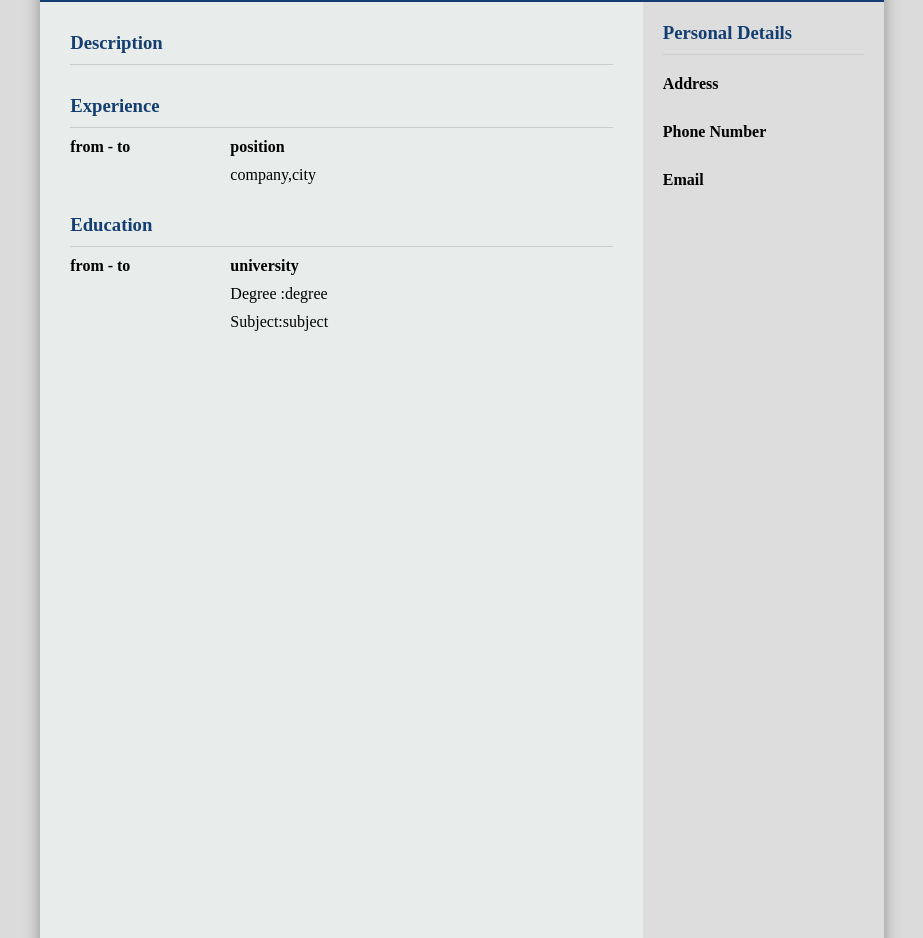
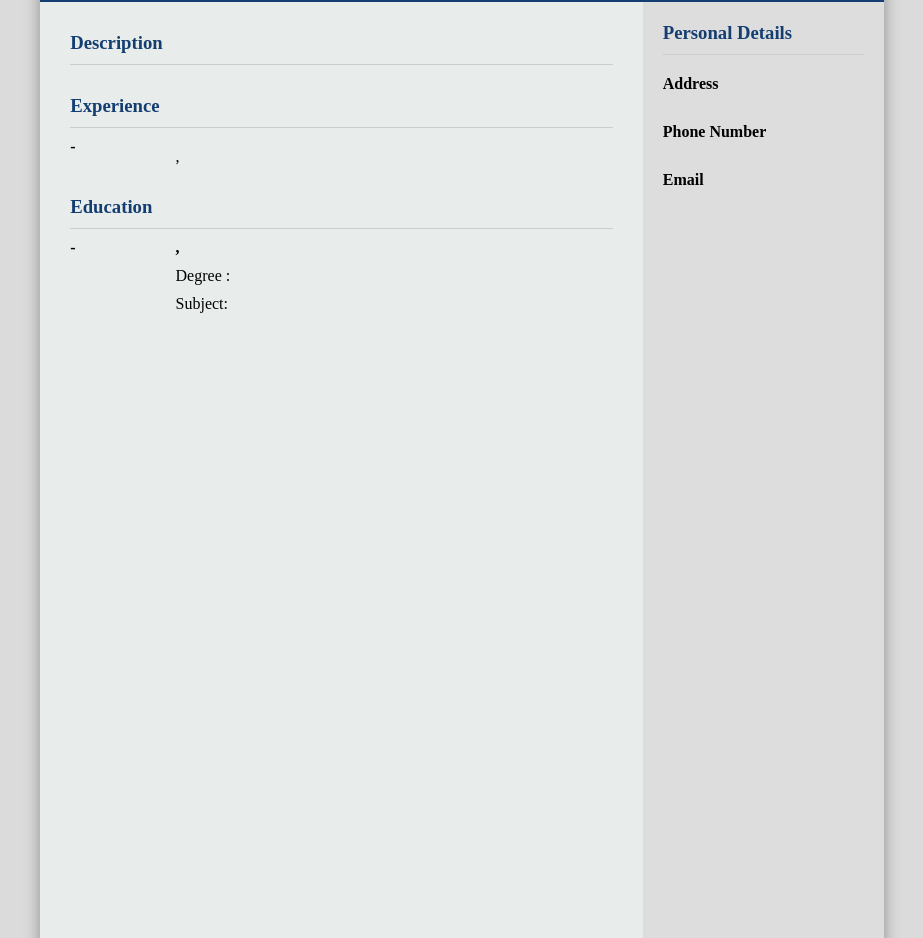
Before and after one commit to Akashzxr/cv-application, a React (Create React App) app: page / in a window 1280 px wide. Shown: the part 1704-2642 px from the top of the page, without its empty margins (178-1101 px from the left). Built offline with nearby package versions, Linux system fonts and the light colour scheme.

Commit message:
displaying all the items in preview completed

```diff
--- a/src/App.js
+++ b/src/App.js
@@ -16,6 +16,17 @@ class App extends Component{
       phonenumber:"",
       email:"",
       description:"",
+      position:"",
+      company:"",
+      city:"",
+      Efrom:"",
+      Eto:"",
+      university:"",
+      ucity:"",
+      subject:"",
+      degree:"",
+      ufrom:"",
+      uto:"",
     }
   }
 
@@ -24,13 +35,16 @@ class App extends Component{
   }
 
   render(){
-    const {fname,lname,title,address,phonenumber,email,description}=this.state;
+    const {fname,lname,title,address,phonenumber,email,description,
+      position,company,city,Efrom,Eto,
+      university,ucity,subject,degree,ufrom,uto}=this.state;
     return(
       <div className="app">
          <Header/>
-         {address}
          <Form newinfo={this.handlecallback}/>
-         <Preview fname={fname} lname={lname} title={title} address={address} phonenumber={phonenumber} email={email} description={description} />
+         <Preview fname={fname} lname={lname} title={title} address={address} phonenumber={phonenumber} email={email} description={description}
+         position={position} company={company} city={city} Efrom={Efrom} Eto={Eto}
+         university={university} ucity={ucity} subject={subject} degree={degree} ufrom={ufrom} uto={uto}  />
       </div>
 
     );
--- a/src/components/form/education.js
+++ b/src/components/form/education.js
@@ -1,17 +1,28 @@
 import React, { Component } from "react";
 class Education extends Component{
 
+constructor(props){
+    super(props);
+    this.onTrigger=this.onTrigger.bind(this);
+}
+
+onTrigger(e) {
+
+    const value = e.target.value;
+    const name = e.target.name;
+    this.props.parentCallback(value,name);
+}
     render(){
         return(
        <div>
         <h3>Education</h3>
         <div className="inputs">
-          <input className="input" type={"text"} placeholder="University Name"/>
-          <input className="input" type={"text"} placeholder="City"/>
-          <input className="input" type={"text"} placeholder="Degree"/>
-          <input className="input" type={"text"} placeholder="Subject"/>
-          <input className="input" type={"text"} placeholder="From"/>
-          <input className="input" type={"text"} placeholder="To"/>
+          <input name="university" onChange={this.onTrigger} className="input" type={"text"} placeholder="University Name"/>
+          <input name="ucity" onChange={this.onTrigger} className="input" type={"text"} placeholder="City"/>
+          <input name="degree" onChange={this.onTrigger} className="input" type={"text"} placeholder="Degree"/>
+          <input name="subject" onChange={this.onTrigger} className="input" type={"text"} placeholder="Subject"/>
+          <input name="ufrom" onChange={this.onTrigger} className="input" type={"text"} placeholder="From"/>
+          <input name="uto" onChange={this.onTrigger} className="input" type={"text"} placeholder="To"/>
           <button>Delete</button>
           <button>Add</button>
           </div>
--- a/src/components/form/experience.js
+++ b/src/components/form/experience.js
@@ -1,16 +1,28 @@
 import React, { Component } from "react";
 class Experience extends Component{
+
+    constructor(props){
+        super(props);
+        this.onTrigger=this.onTrigger.bind(this);
+    }
+
+    onTrigger(e) {
+
+        const value = e.target.value;
+        const name = e.target.name;
+        this.props.parentCallback(value,name);
+    }
 
     render(){
         return(
        <div>
         <h3>Experience</h3>
         <div className="inputs">
-          <input className="input" type={"text"} placeholder="Position"/>
-          <input className="input" type={"text"} placeholder="Company"/>
-          <input className="input" type={"text"} placeholder="City"/>
-          <input className="input" type={"text"} placeholder="From"/>
-          <input className="input" type={"text"} placeholder="To"/>
+          <input name="position" onChange={this.onTrigger} className="input" type={"text"} placeholder="Position"/>
+          <input name="company" onChange={this.onTrigger} className="input" type={"text"} placeholder="Company"/>
+          <input name="city" onChange={this.onTrigger} className="input" type={"text"} placeholder="City"/>
+          <input name="Efrom" onChange={this.onTrigger} className="input" type={"text"} placeholder="From"/>
+          <input name="Eto" onChange={this.onTrigger} className="input" type={"text"} placeholder="To"/>
           <button>Delete</button>
           <button>Add</button>
           </div>
--- a/src/components/form/form.js
+++ b/src/components/form/form.js
@@ -17,21 +17,16 @@ constructor(props){
 
 
 getinfo=(childData,name)=>{
-    //this.setState({name: childData});
     this.props.newinfo(childData,name);
  }
 
 
     render(){
-        //
-        const {name} = this.state;
-        //
         return(
         <div className="form">
          <Information parentCallback = {this.getinfo}/>
-         {name}
-         <Experience/>
-         <Education/>
+         <Experience parentCallback = {this.getinfo}/>
+         <Education parentCallback = {this.getinfo}/>
         </div>
         );
     }
--- a/src/components/form/information.js
+++ b/src/components/form/information.js
@@ -22,7 +22,6 @@ class Information extends Component{
 
         const value = e.target.value;
         const name = e.target.name;
-        //this.setState({[name]:value})
         this.props.parentCallback(value,name);
     }
 
--- a/src/components/preview/contents.js
+++ b/src/components/preview/contents.js
@@ -3,7 +3,7 @@ import React, { Component } from "react";
 class Contents extends Component{
 
        render(){
-        const {description}=this.props;
+        const {description,position,company,city,Efrom,Eto, university,ucity,subject,degree,ufrom,uto}=this.props;
         return(
          <div className="contents">
 
@@ -15,10 +15,10 @@ class Contents extends Component{
            <div className="preview-contents">
               <h3 className="cstyle">Experience</h3>
               <div className="main-details">
-                <h4>from - to</h4>
+                <h4>{Efrom} - {Eto}</h4>
                 <div className="content-details">
-                    <h4>position</h4>
-                    <div>company,city</div>
+                    <h4>{position}</h4>
+                    <div>{company},{city}</div>
                 </div>
               </div>
            </div>
@@ -26,11 +26,11 @@ class Contents extends Component{
            <div className="preview-contents">
               <h3 className="cstyle">Education</h3>
               <div className="main-details">
-                <h4>from - to</h4>
+                <h4>{ufrom} - {uto}</h4>
                 <div className="content-details">
-                    <h4>university</h4>
-                    <div>Degree :degree</div>
-                    <div>Subject:subject</div>
+                    <h4>{university},{ucity}</h4>
+                    <div>Degree :{degree}</div>
+                    <div>Subject:{subject}</div>
                 </div>
               </div>
            </div>
--- a/src/components/preview/preview.js
+++ b/src/components/preview/preview.js
@@ -9,12 +9,15 @@ class Preview extends Component{
 
 
   render(){
-    const {lname,fname,title,address,email,phonenumber,description}=this.props;
+    const {lname,fname,title,address,email,phonenumber,description,
+      position,company,city,Efrom,Eto,
+      university,ucity,subject,degree,ufrom,uto}=this.props;
     return(
         <div className="preview">
            <Heading fname={fname} lname={lname} title={title} />
            <Sidebar address={address} email={email} phonenumber={phonenumber}  />
-           <Contents description={description}  />
+           <Contents description={description} position={position} company={company} city={city} Efrom={Efrom} Eto={Eto}
+           university={university} ucity={ucity} subject={subject} degree={degree} ufrom={ufrom} uto={uto} />
         </div>
     );
   }
```
